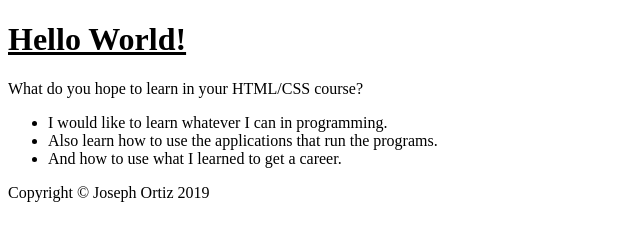
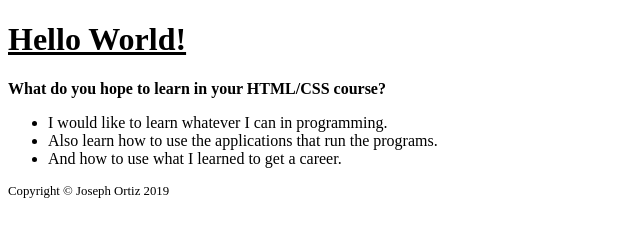
Before and after one commit to jortizcota/Assignment-2, a plain HTML site: page index.html in a window 1280 px wide. Shown: the whole page, without its empty margins (0-640 px from the left). Drawn offline with Linux system fonts and the light colour scheme.

Commit message:
Updated my index.html and main.css file

```diff
--- a/index.html
+++ b/index.html
@@ -9,12 +9,12 @@
 </head>
 <body>
     <h1>Hello World!</h1>
-    <p>What do you hope to learn in your HTML/CSS course?</p>
+    <p><b>What do you hope to learn in your HTML/CSS course?</b></p>
     <ul>
         <li>I would like to learn whatever I can in programming.</li>
         <li>Also learn how to use the applications that run the programs.</li>
         <li>And how to use what I learned to get a career.</li>
     </ul>
-    <p>Copyright &copy; Joseph Ortiz 2019</p>
+    <p id="copyright">Copyright &copy; Joseph Ortiz 2019</p>
 </body>
 </html>
--- a/main.css
+++ b/main.css
@@ -1,3 +1,6 @@
 h1 {
     text-decoration: underline;
 }
+#copyright {
+    font-size: 80%;
+}
```
